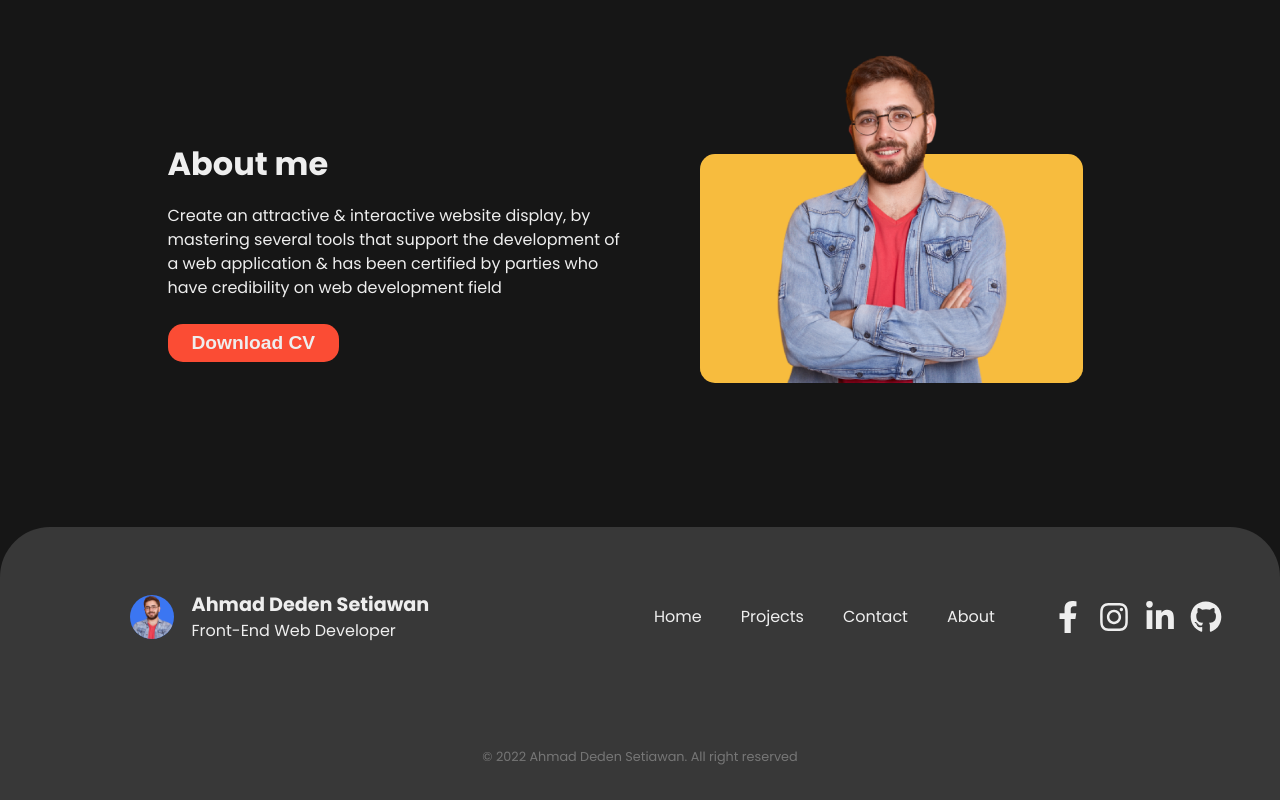
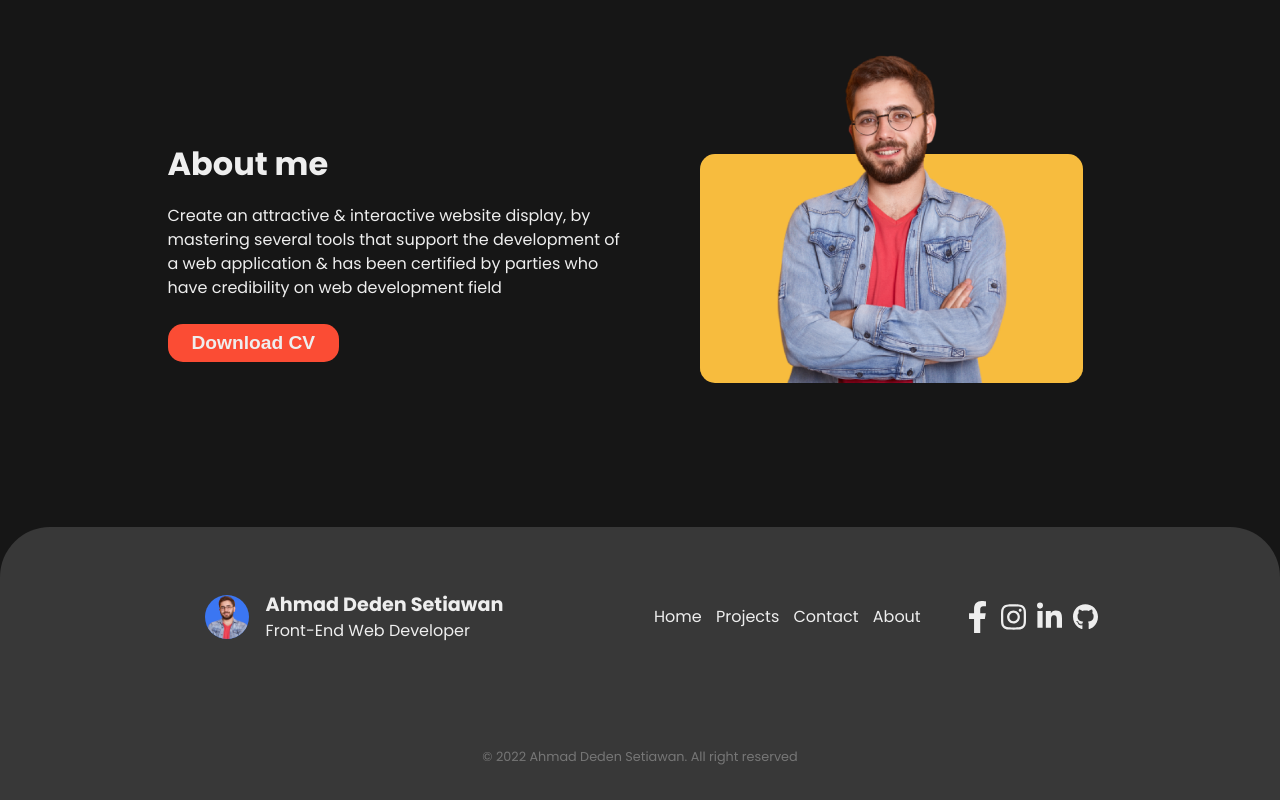
Before and after one commit to Dedenno17/website-protofolio-pribadi, a React (Create React App) app: page / in a window 1280 px wide. Shown: the part 1153-1953 px from the top of the page. Built offline with nearby package versions, Linux system fonts and the light colour scheme.

Commit message:
memberi style kepada footer ketika screen xl

```diff
--- a/src/Components/Footer/Footer.jsx
+++ b/src/Components/Footer/Footer.jsx
@@ -8,6 +8,7 @@ import styles from "../../styles/Footer.module.css";
 const Footer = () => {
   return (
     <footer className={styles.footer}>
+      <div className={styles.container}>
         <div>
           <div className={styles.title}>
             <div>
@@ -43,7 +44,10 @@ const Footer = () => {
                 </a>
               </li>
               <li>
-              <a href="https://www.instagram.com/ahmaddedens/" target="__blank">
+                <a
+                  href="https://www.instagram.com/ahmaddedens/"
+                  target="__blank"
+                >
                   <img src={instagram} alt="ig" />
                 </a>
               </li>
@@ -66,6 +70,7 @@ const Footer = () => {
         <span>
           <p>&copy; 2022 Ahmad Deden Setiawan. All right reserved</p>
         </span>
+      </div>
     </footer>
   );
 };
--- a/src/styles/Footer.module.css
+++ b/src/styles/Footer.module.css
@@ -1,10 +1,15 @@
 .footer {
   width: 100%;
   background-color: #383838;
+}
+
+.container {
+  max-width: 1033px;
+  margin: auto;
   padding: 36px 44px 20px;
 }
 
-.footer > div:first-child {
+.footer > .container > div:first-child {
   display: flex;
   flex-direction: column;
   justify-content: space-between;
@@ -96,7 +101,7 @@
     brightness(114%) contrast(87%);
 }
 
-.footer > span:last-child {
+.footer > .container > span:last-child {
   width: 100%;
   padding: 14px;
   text-align: center;
@@ -110,7 +115,7 @@
     border-radius: 50px 50px 0 0;
   }
 
-  .footer > div:first-child {
+  .footer > .container > div:first-child {
     flex-direction: row;
     justify-content: space-between;
     margin-bottom: 64px;
```
Lines whose indentation alone changed are shown as unchanged.
